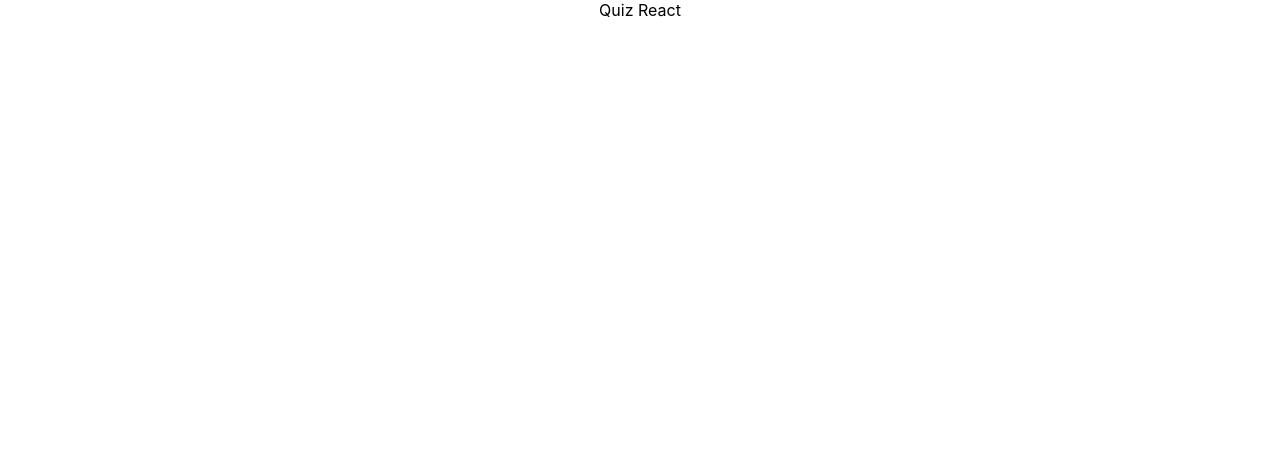
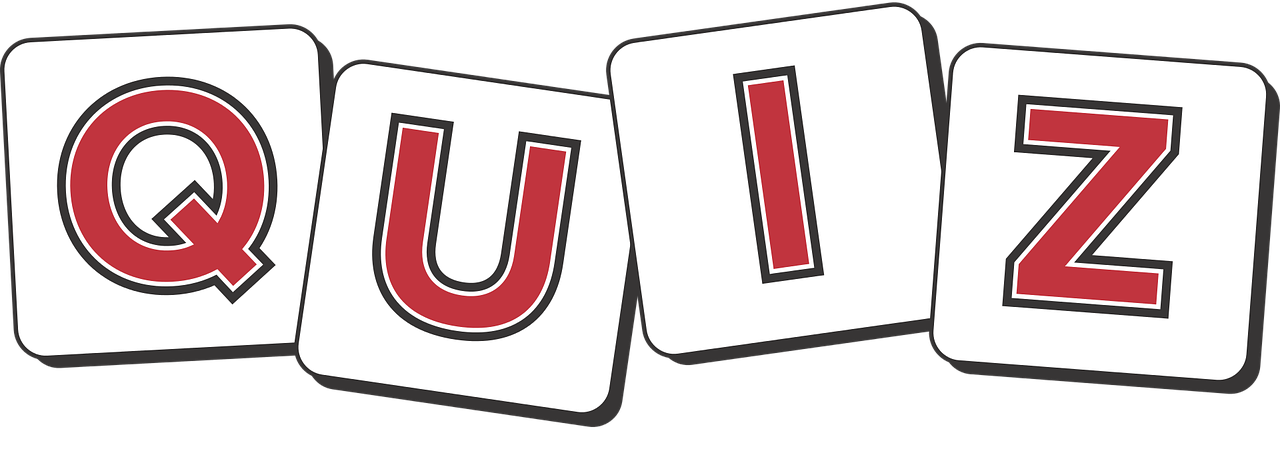
Before and after one commit to theKHutDeveloper/quiz-react, a React (Create React App) app: page / in a window 1280 px wide. Shown: the top 466 px of the page. Built offline with nearby package versions, Linux system fonts and the light colour scheme.

Commit message:
Add image header to App

```diff
--- a/src/App.js
+++ b/src/App.js
@@ -1,10 +1,15 @@
 import React from 'react';
 import './App.css';
+import Header from './components/Header';
 
 
 class App extends React.Component {
   render() {
-    return (<div className="App">Quiz React</div>)
+    return (
+      <div className="App">
+        <Header/>
+      </div>
+    )
   }
 }
 
--- /dev/null
+++ b/src/components/Header.js
@@ -0,0 +1,7 @@
+import quiz_header from '../quiz_letters_red.png';
+
+function Header() {
+    return <img src={quiz_header} alt="Quiz Header" />;
+}
+
+export default Header;
```
